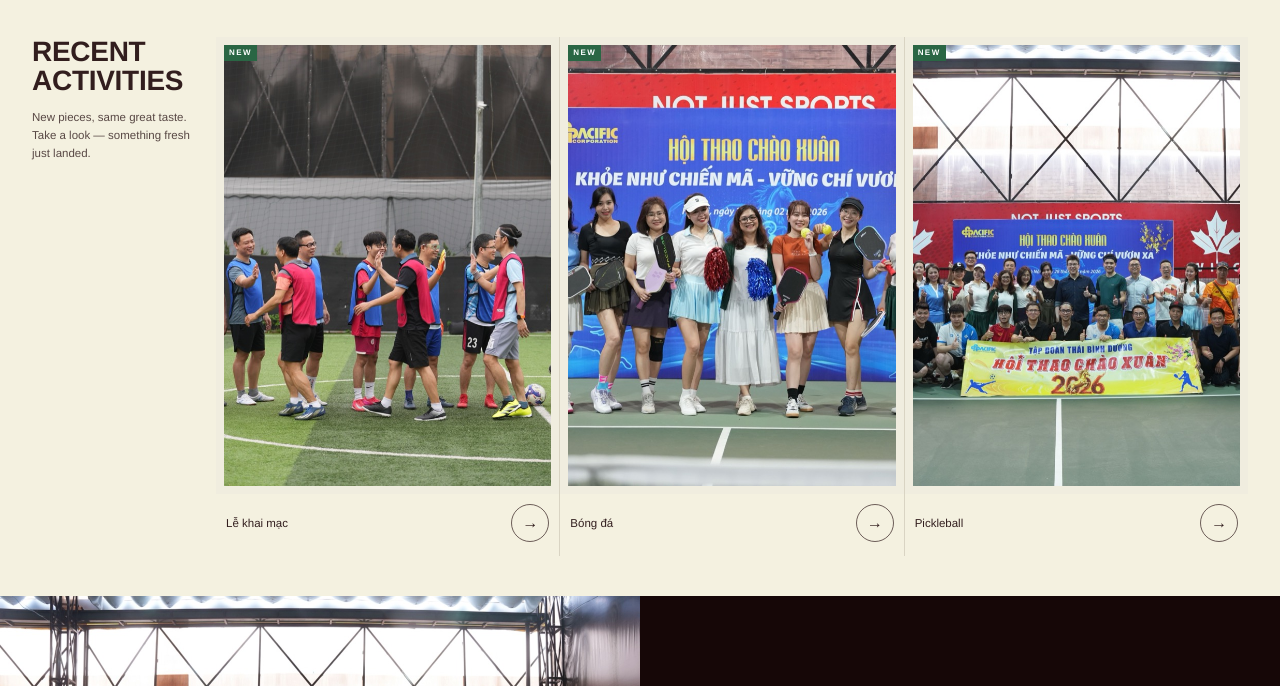
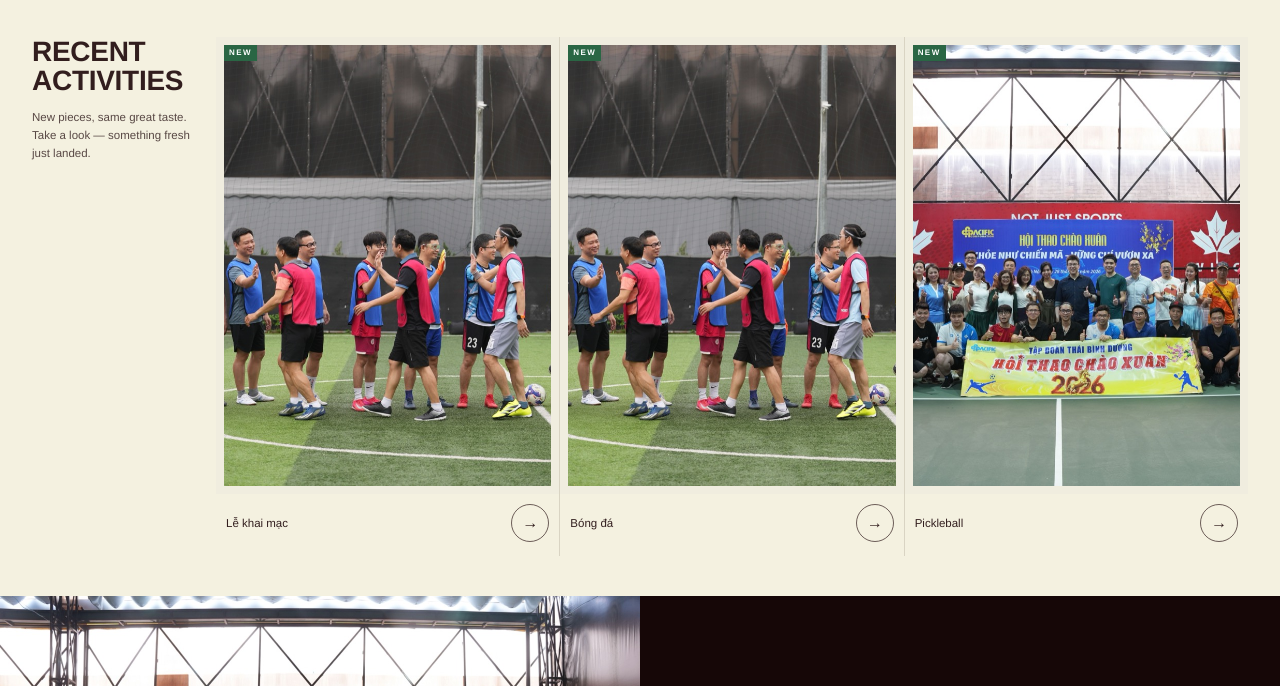
Before and after one commit to hungg2304/pacific-football, a website: page index.html in a window 1280 px wide. Shown: the part 633-1319 px from the top of the page. Drawn offline with nearby package versions, Linux system fonts and the light colour scheme.

Commit message:
load card thumbnails dynamically from CMS cover fields

```diff
--- a/index.html
+++ b/index.html
@@ -175,7 +175,7 @@
         <div class="flex-1 relative activity-card" style="border-right:1px solid #d9d4c3;">
           <div style="position:absolute; top:8px; left:8px; z-index:10; background:#2a6644; color:white; font-size:8px; font-weight:700; letter-spacing:0.18em; padding:2px 5px;" class="uppercase">New</div>
           <div class="card-img-wrap" style="background:#f0eddf; padding:8px; aspect-ratio:3/4; overflow:hidden;">
-            <img src="TLT06109.jpg" alt="Lễ khai mạc" style="width:100%; height:100%; object-fit:cover;" />
+            <img data-slug="khai-mac" src="TLT06109.jpg" alt="Lễ khai mạc" style="width:100%; height:100%; object-fit:cover;" />
           </div>
           <div style="padding:10px 10px 14px; display:flex; align-items:center; justify-content:space-between;">
             <p style="font-size:11.5px; font-weight:500;">Lễ khai mạc</p>
@@ -187,7 +187,7 @@
         <div class="flex-1 relative activity-card" style="border-right:1px solid #d9d4c3;">
           <div style="position:absolute; top:8px; left:8px; z-index:10; background:#2a6644; color:white; font-size:8px; font-weight:700; letter-spacing:0.18em; padding:2px 5px;" class="uppercase">New</div>
           <div class="card-img-wrap" style="background:#f0eddf; padding:8px; aspect-ratio:3/4; overflow:hidden;">
-            <img src="TLT06517.jpg" alt="Bóng đá" style="width:100%; height:100%; object-fit:cover;" />
+            <img data-slug="bong-da" src="TLT06517.jpg" alt="Bóng đá" style="width:100%; height:100%; object-fit:cover;" />
           </div>
           <div style="padding:10px 10px 14px; display:flex; align-items:center; justify-content:space-between;">
             <p style="font-size:11.5px; font-weight:500;">Bóng đá</p>
@@ -199,7 +199,7 @@
         <div class="flex-1 relative activity-card">
           <div style="position:absolute; top:8px; left:8px; z-index:10; background:#2a6644; color:white; font-size:8px; font-weight:700; letter-spacing:0.18em; padding:2px 5px;" class="uppercase">New</div>
           <div class="card-img-wrap" style="background:#f0eddf; padding:8px; aspect-ratio:3/4; overflow:hidden;">
-            <img src="TLT07027.jpg" alt="Pickleball" style="width:100%; height:100%; object-fit:cover;" />
+            <img data-slug="pickleball" src="TLT07027.jpg" alt="Pickleball" style="width:100%; height:100%; object-fit:cover;" />
           </div>
           <div style="padding:10px 10px 14px; display:flex; align-items:center; justify-content:space-between;">
             <p style="font-size:11.5px; font-weight:500;">Pickleball</p>
@@ -315,6 +315,22 @@
     </div>
   </footer>
 
+  <script>
+    // Load card thumbnails from CMS cover fields
+    document.querySelectorAll('img[data-slug]').forEach(async img => {
+      const slug = img.dataset.slug;
+      try {
+        const res = await fetch(`/content/posts/${slug}.md`);
+        if (!res.ok) return;
+        const text = await res.text();
+        const match = text.match(/^---[\s\S]*?cover:\s*(.+)/m);
+        if (match) {
+          const cover = match[1].trim().replace(/^["']|["']$/g, '');
+          if (cover) img.src = cover;
+        }
+      } catch (e) {}
+    });
+  </script>
   <script src="https://identity.netlify.com/v1/netlify-identity-widget.js"></script>
   <script>
     if (window.netlifyIdentity) {
```
